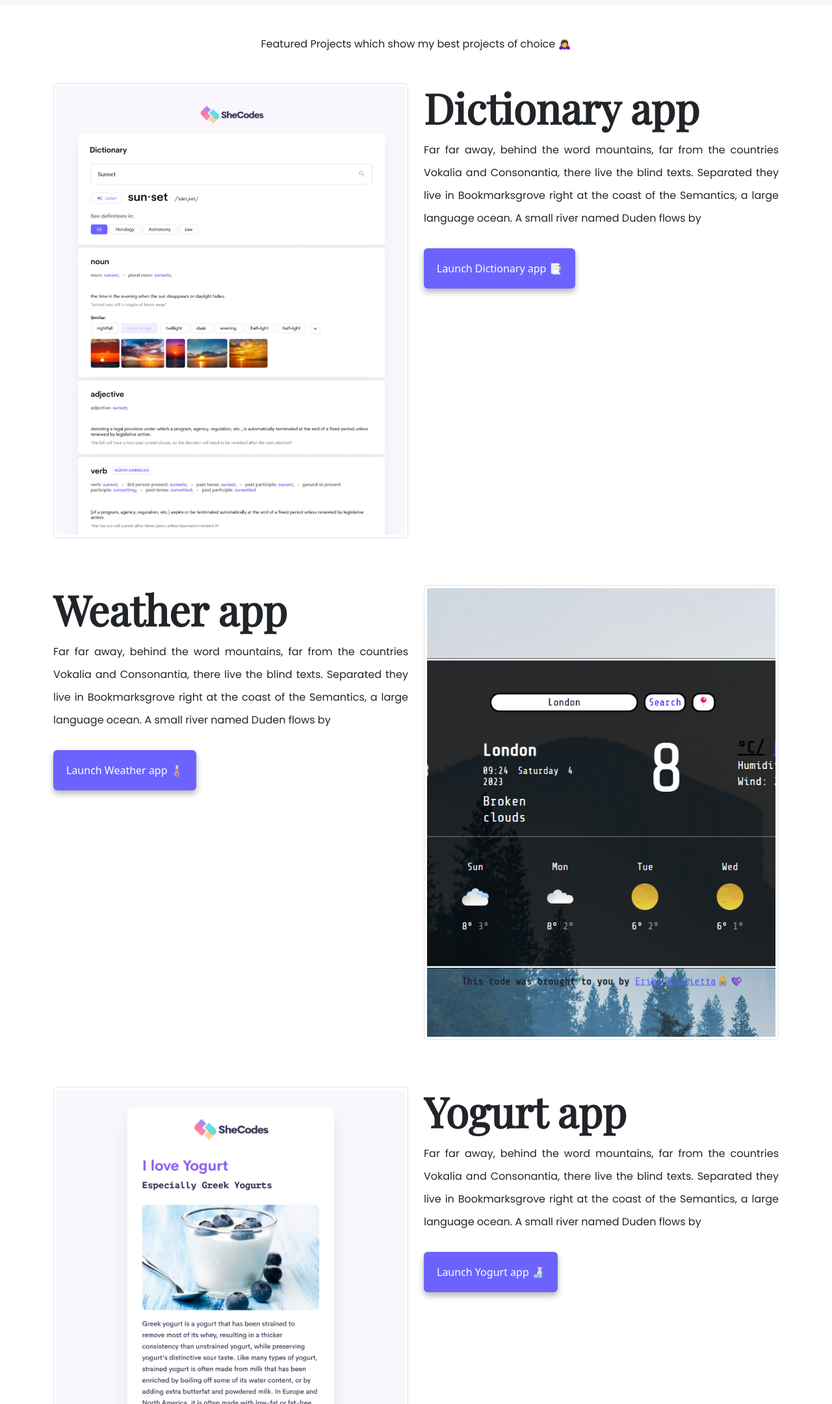
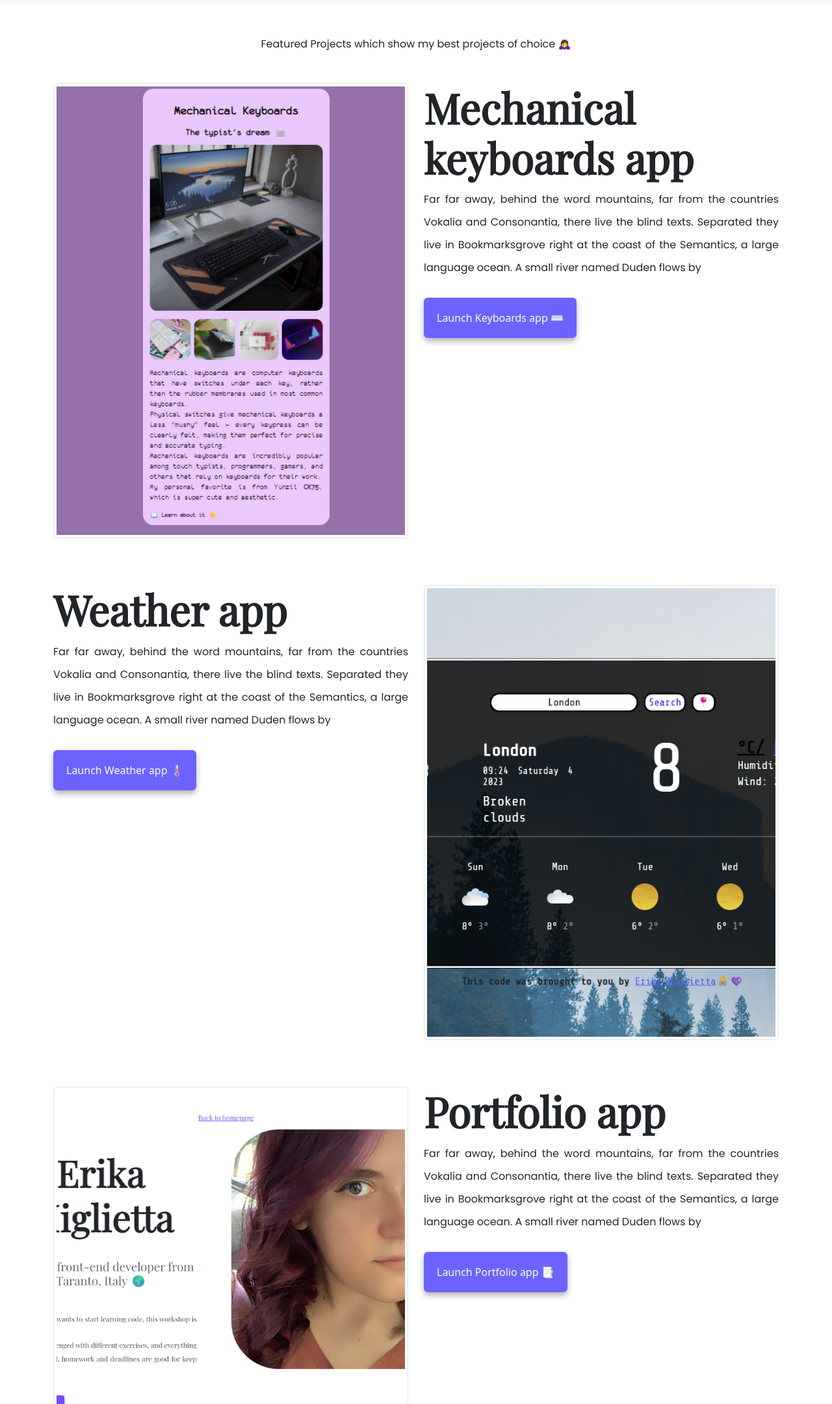
Before and after one commit to erina92/Portfolio-Project-Homepage-Hero, a plain HTML site: page index.html in a window 1280 px wide. Shown: the part 640-2800 px from the top of the page at 65% size. Drawn offline with nearby package versions, Linux system fonts and the light colour scheme.

```diff
--- a/index.html
+++ b/index.html
@@ -65,18 +65,18 @@
   <div class="homepage container">
     <div class="row gy-4">
       <div class="col-md-6">
-        <img src="images/dictionary.png" alt="" class="img-fluid img-thumbnail rounded" title="dictionary project" />
+        <img src="images/keyboards.png" alt="" class="img-fluid img-thumbnail rounded" title="keyboards project" />
       </div>
       <div class="col-md-6">
         <div class="project-info">
-          <h2 class="text-start">Dictionary app</h2>
+          <h2 class="text-start">Mechanical keyboards app</h2>
           <p class="mt-2">
             Far far away, behind the word mountains, far from the countries Vokalia and Consonantia, there live the
             blind texts. Separated they live in Bookmarksgrove right at the coast of the Semantics, a large language
             ocean. A small river named Duden flows by
           </p>
           <div class="my-5 links">
-            <a href="#" class="dictionary-link rounded" title="Dictionary App">Launch Dictionary app 📑</a>
+            <a href="#" class="dictionary-link rounded" title="Dictionary App">Launch Keyboards app ⌨️</a>
           </div>
         </div>
       </div>
@@ -101,18 +101,18 @@
     </div>
     <div class="row gy-4 mt-5 mb-5">
       <div class="col-md-6">
-        <img src="images/yogurt.png" alt="" class="img-fluid img-thumbnail rounded" title="Yogurt Project" />
+        <img src="images/portfolio.png" alt="" class="img-fluid img-thumbnail rounded" title="Portfolio Project" />
       </div>
       <div class="col-md-6">
         <div class="project-info">
-          <h2 class="text-start">Yogurt app</h2>
+          <h2 class="text-start">Portfolio app</h2>
           <p class="mt-2">
             Far far away, behind the word mountains, far from the countries Vokalia and Consonantia, there live the
             blind texts. Separated they live in Bookmarksgrove right at the coast of the Semantics, a large language
             ocean. A small river named Duden flows by
           </p>
           <div class="my-5 links">
-            <a href="#" class="yogurt-link rounded" title="Yogurt App">Launch Yogurt app 🍶</a>
+            <a href="#" class="yogurt-link rounded" title="Yogurt App">Launch Portfolio app 📑</a>
           </div>
         </div>
       </div>
--- a/style.css
+++ b/style.css
@@ -132,6 +132,12 @@ h2 {
 }
 
 .homepage img {
+  width: 700px;
+  height: 700px;
+  object-fit: cover;
+}
+
+.about-me img {
   width: 700px;
   height: 700px;
   object-fit: cover;
```
Also changed, not shown: about.html (+2 -2 lines).
